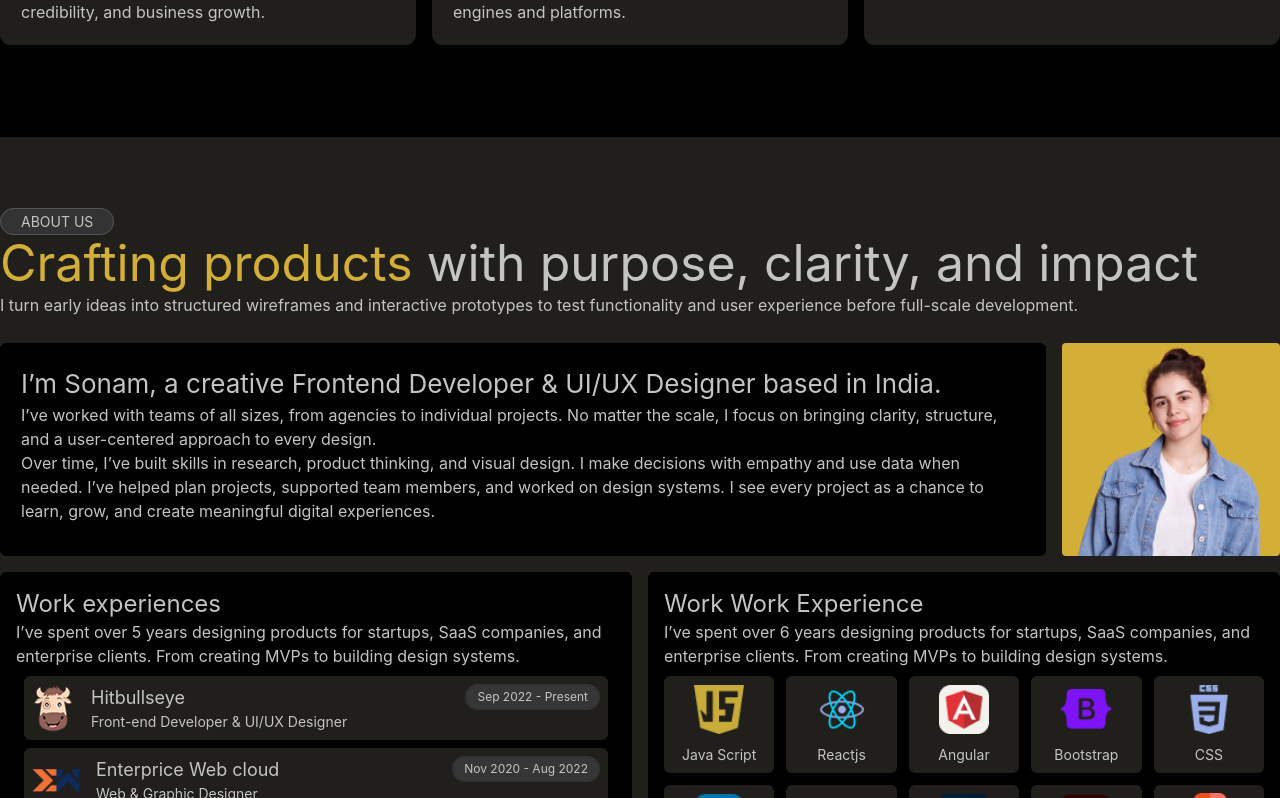
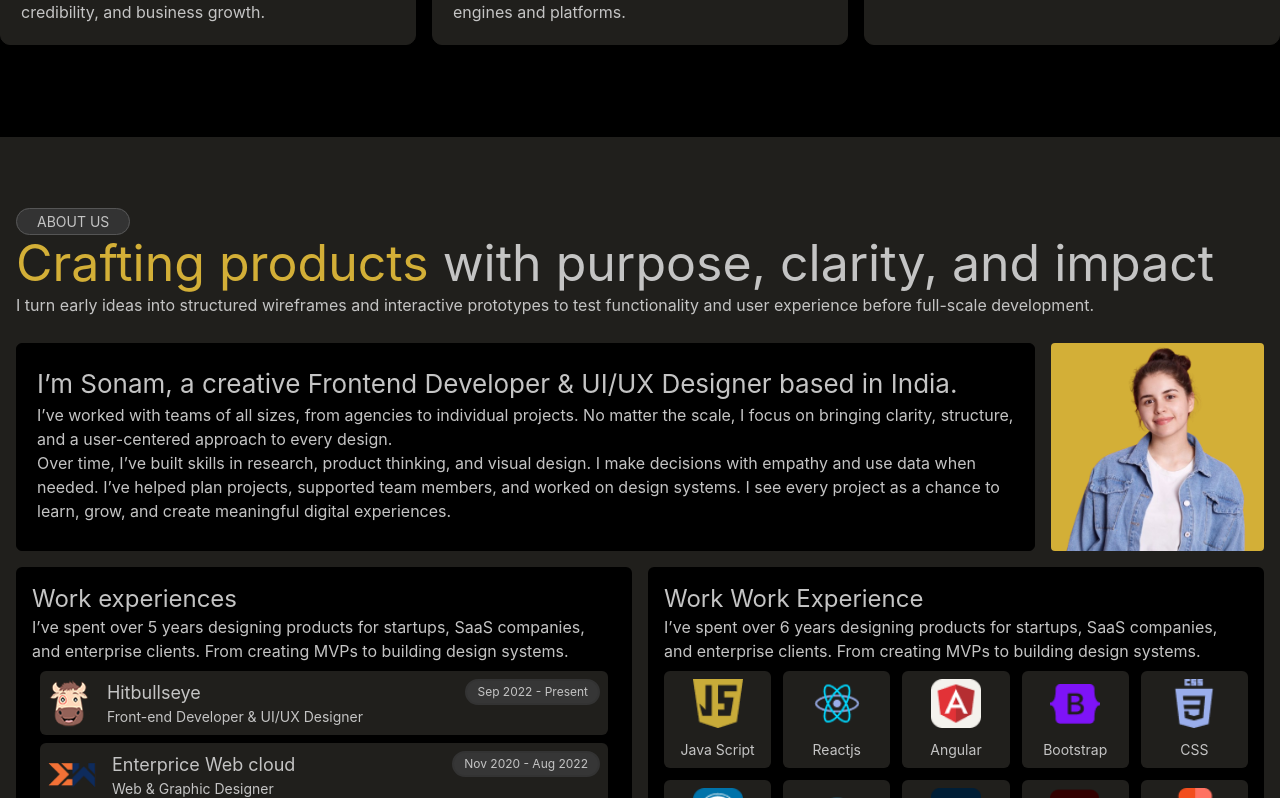
Before and after one commit to Sonam71216/portfolio, a React app: page / in a window 1280 px wide. Shown: the part 1562-2360 px from the top of the page. Built offline with nearby package versions, Linux system fonts and the light colour scheme; the HTML template or start-up script is replaced by a standard one.

Commit message:
Update Experience.jsx

```diff
--- a/src/components/Experience.jsx
+++ b/src/components/Experience.jsx
@@ -16,7 +16,7 @@ import webcloud from '../assets/images/icons/webcloud.png'
 
 function Experience() {
     return (
-        <section className="expr-sec py-8 bg-[var(--main-bg-color)] md:py-18 px-4 md:px-0 " id='about'>
+        <section className="expr-sec py-8 bg-[var(--main-bg-color)] md:py-18 md:px-6 lg:px-4 px-6" id='about'>
 
             <div className='max-w-7xl mx-auto'>
                 <div className="mainTitle">
```
